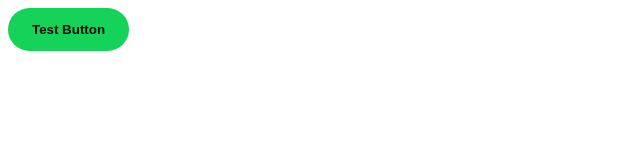
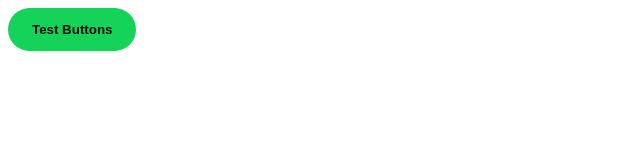
Before and after one commit to design-scale/figma-token, a website: page index.html in a window 1280 px wide. Shown: the full height of the page, 0-640 px from the left. Drawn offline with Linux system fonts and the light colour scheme.

Commit message:
text button

```diff
--- a/index.html
+++ b/index.html
@@ -19,7 +19,7 @@
         }
     </style>
     <button>
-        Test Button
+        Test Buttons
     </button>
 
 </body>
```
